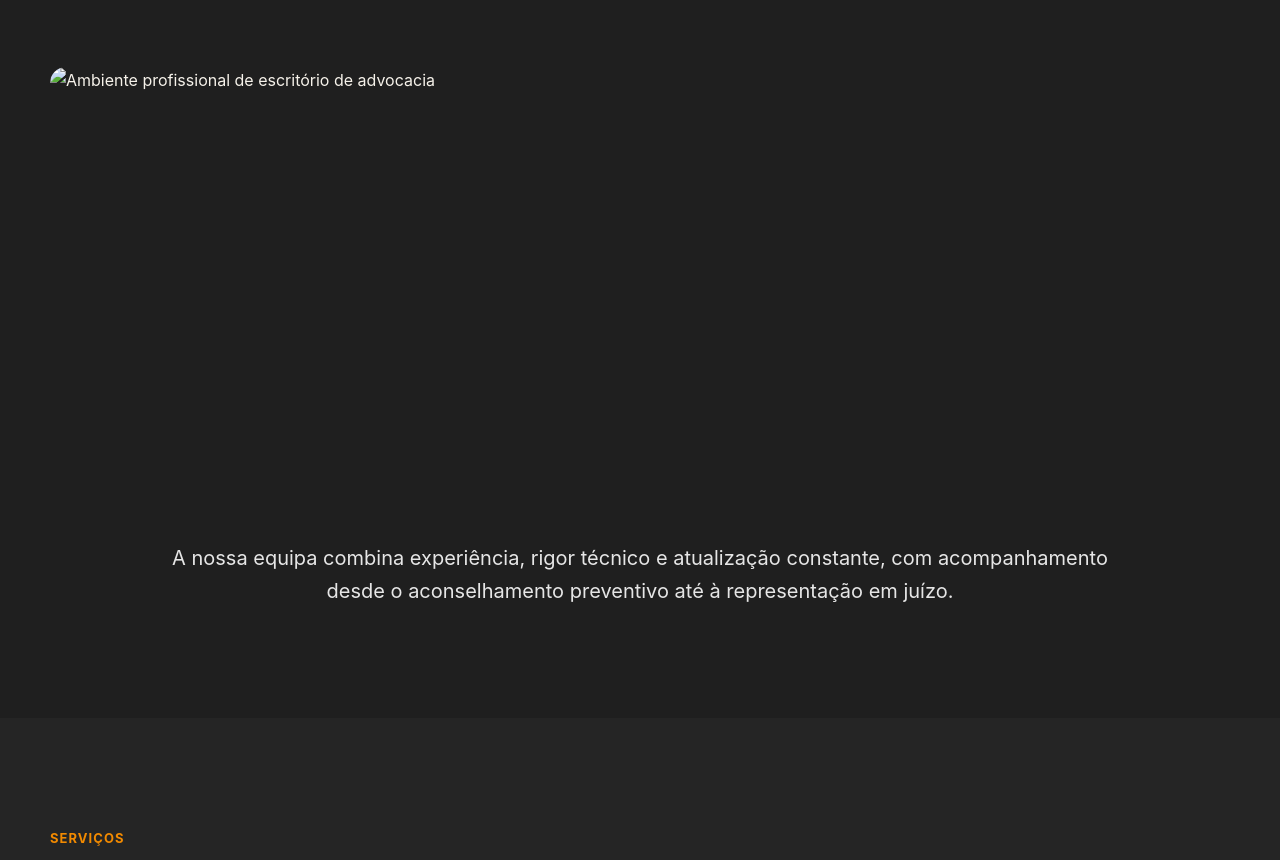
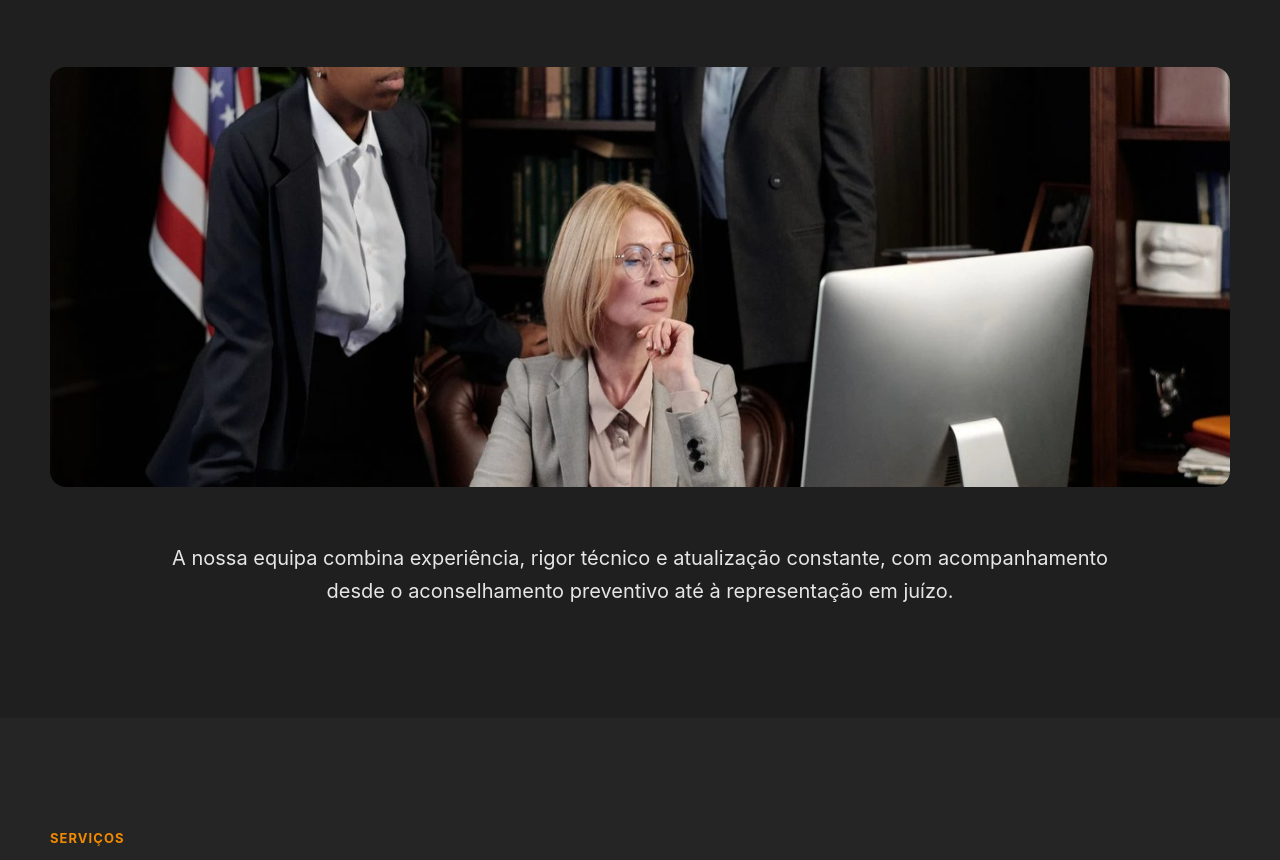
Before and after one commit to carolinamonteiro4913-cmyk/barbara-brigas-carlos-monteiro-advogados, a plain HTML site: page index.html in a window 1280 px wide. Shown: the part 1404-2264 px from the top of the page. Drawn offline with Linux system fonts and the light colour scheme.

Commit message:
Corrige caminho da imagem do escritório

```diff
--- a/index.html
+++ b/index.html
@@ -88,7 +88,7 @@
         </div>
       </div>
 
-      <img class="office-image" src="mesario-equipa.jpg" alt="Ambiente profissional de escritório de advocacia" loading="lazy">
+      <img class="office-image" src="escritorio-equipa.jpg" alt="Ambiente profissional de escritório de advocacia" loading="lazy">
 
       <p class="lead-center">A nossa equipa combina experiência, rigor técnico e atualização constante, com acompanhamento desde o aconselhamento preventivo até à representação em juízo.</p>
     </div>
```
